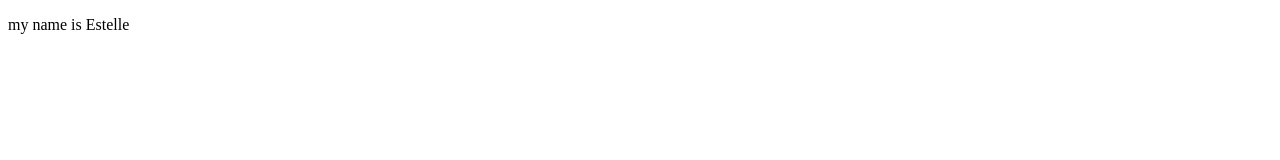
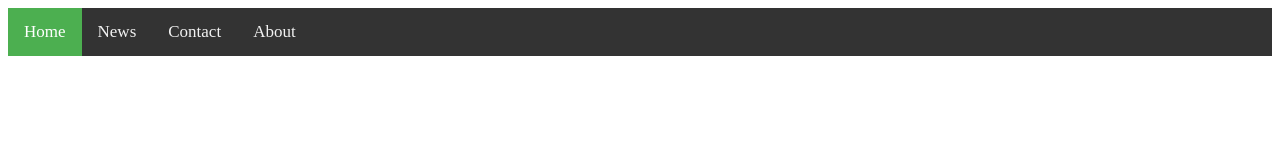
Before and after one commit to kkasante1/freddie.github.io, a plain HTML site: page index.html in a window 1280 px wide. Drawn offline with Linux system fonts and the light colour scheme.

Commit message:
website makeover

```diff
--- a/index.html
+++ b/index.html
@@ -2,10 +2,16 @@
 <html lang="en">
 <head>
     <meta charset="UTF-8">
-    <meta name="viewport" content="width=<device-width>, initial-scale=1.0">
+    <meta name="viewport" content="width=device-width, initial-scale=1.0">
     <title>Document</title>
+    <link rel="stylesheet" type="text/css" href="style.css">
 </head>
 <body>
-    <p>my name is Estelle</p>
+    <div class="topnav">
+        <a class="active" href="#home">Home</a>
+        <a href="#news">News</a>
+        <a href="#contact">Contact</a>
+        <a href="#about">About</a>
+      </div>
 </body>
 </html>
--- /dev/null
+++ b/style.css
@@ -0,0 +1,27 @@
+/* Add a black background color to the top navigation */
+.topnav {
+    background-color: #333;
+    overflow: hidden;
+  }
+
+  /* Style the links inside the navigation bar */
+  .topnav a {
+    float: left;
+    color: #f2f2f2;
+    text-align: center;
+    padding: 14px 16px;
+    text-decoration: none;
+    font-size: 17px;
+  }
+
+  /* Change the color of links on hover */
+  .topnav a:hover {
+    background-color: #ddd;
+    color: black;
+  }
+
+  /* Add a color to the active/current link */
+  .topnav a.active {
+    background-color: #4CAF50;
+    color: white;
+  }
```
